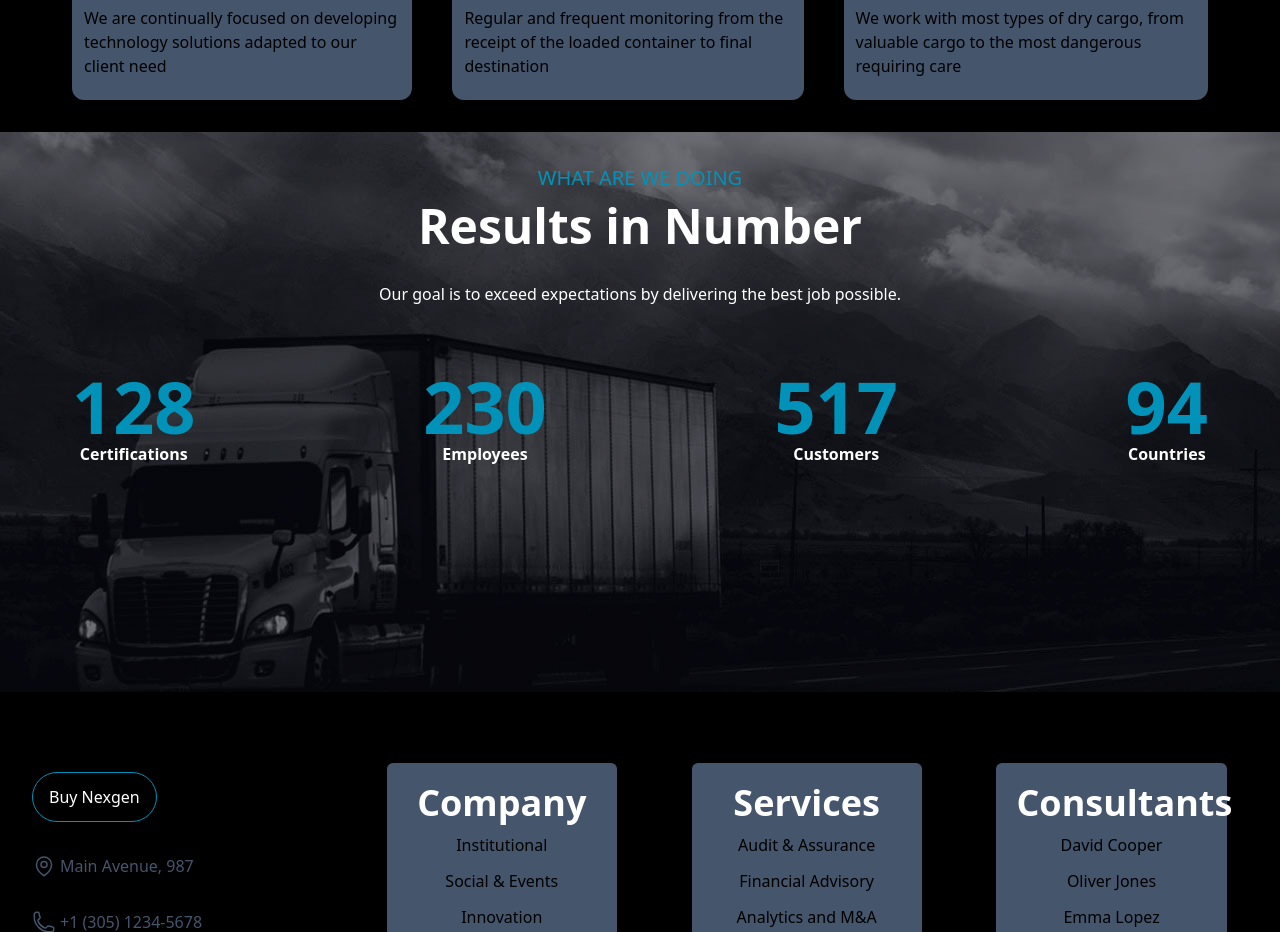
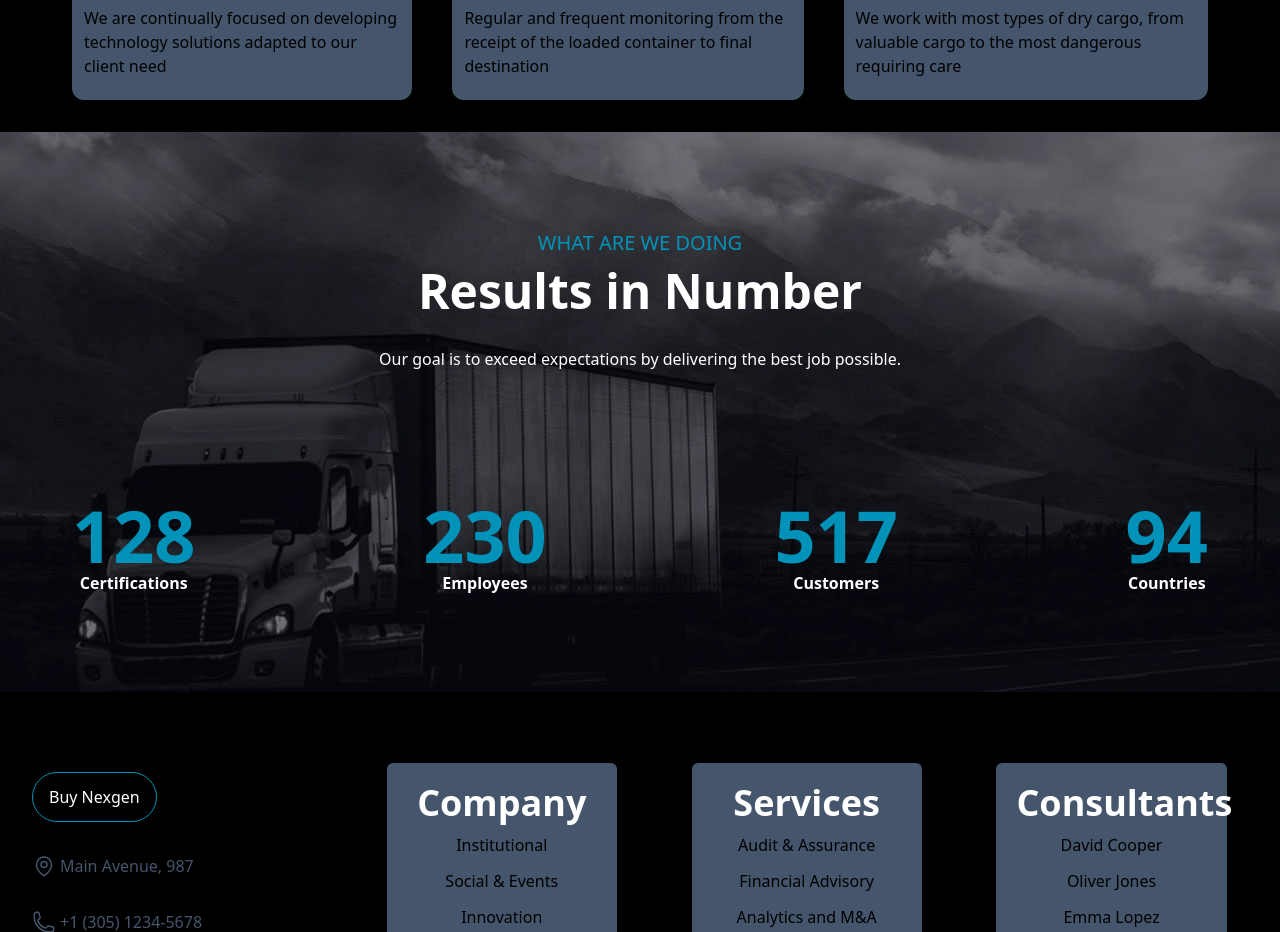
Before and after one commit to RykerWilder/logistic-site, a Vue app: page / in a window 1280 px wide. Shown: the part 1740-2672 px from the top of the page. Built offline with nearby package versions, Linux system fonts and the light colour scheme.

Commit message:
style: spacing in WhatAreWeDoing.vue

```diff
--- a/src/components/WhatAreWeDoing.vue
+++ b/src/components/WhatAreWeDoing.vue
@@ -3,7 +3,7 @@
 </script>
 
 <template>
-    <section class="px-10 h-[70vh]">
+    <section class="px-10 h-[70vh] flex flex-col justify-evenly">
         <div class="p-8 flex flex-col items-center">
             <h5 class="text-cyan-600 text-xl mb-2.5">WHAT ARE WE DOING</h5>
             <h2 class="text-5xl font-bold mb-8 text-white">Results in Number</h2>
```
